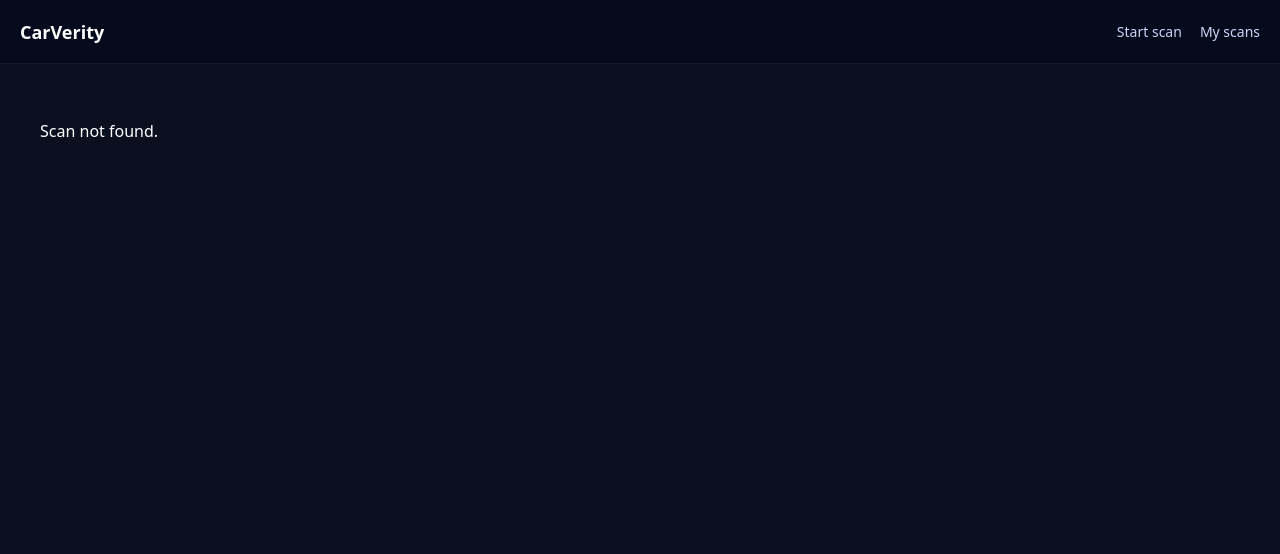
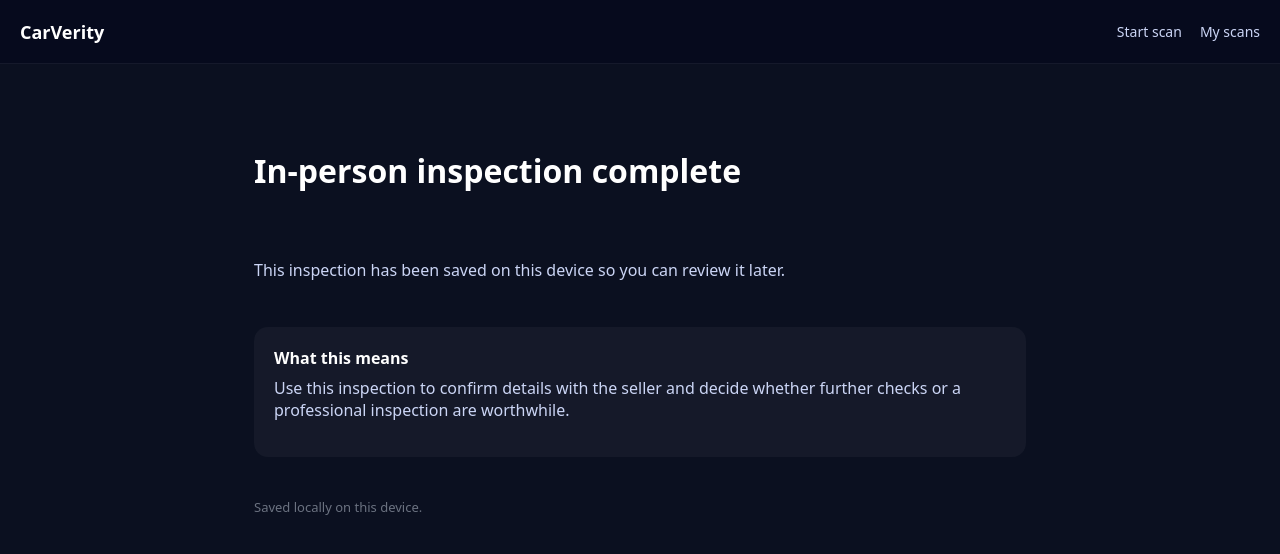
Before and after one commit to jeremy-swallow/carverity-clean, a React (Vite) app: page /scan/in-person/summary in a window 1280 px wide. Before the commit this address had no page. Shown: the top 554 px of the page. Built offline with nearby package versions, Linux system fonts and the light colour scheme.

Commit message:
Fix in-person scan completion without scanId

```diff
--- a/src/pages/InPersonSummary.tsx
+++ b/src/pages/InPersonSummary.tsx
@@ -1,25 +1,27 @@
-import { useEffect, useState } from "react";
-import { useParams } from "react-router-dom";
-import { getScanById } from "../utils/scanStorage";
+import { useEffect } from "react";
+import { saveScan, generateScanId } from "../utils/scanStorage";
 import type { SavedScan } from "../utils/scanStorage";
 
+const IN_PERSON_SAVED_FLAG = "carverity_in_person_saved";
+
 export default function InPersonSummary() {
-  const { scanId } = useParams();
-  const [scan, setScan] = useState<SavedScan | null>(null);
+  useEffect(() => {
+    const alreadySaved = localStorage.getItem(IN_PERSON_SAVED_FLAG);
+    if (alreadySaved) return;
 
-  useEffect(() => {
-    if (!scanId) return;
-    const found = getScanById(scanId);
-    if (found) setScan(found);
-  }, [scanId]);
+    const scan: SavedScan = {
+      id: generateScanId(),
+      type: "in-person",
+      title: "In-person check — on site",
+      createdAt: new Date().toISOString(),
+      context: "in-person",
+      summary:
+        "This in-person inspection focused on visible condition, warning signs, and details that are difficult to verify from a listing alone.",
+    };
 
-  if (!scan) {
-    return (
-      <div style={{ padding: 40 }}>
-        <p>Scan not found.</p>
-      </div>
-    );
-  }
+    saveScan(scan);
+    localStorage.setItem(IN_PERSON_SAVED_FLAG, "true");
+  }, []);
 
   return (
     <div
@@ -32,16 +34,28 @@ export default function InPersonSummary() {
         gap: 28,
       }}
     >
-      <h1>{scan.title}</h1>
+      <h1>In-person inspection complete</h1>
 
-      {scan.summary && (
-        <p style={{ color: "#cbd5f5", lineHeight: 1.6 }}>
-          {scan.summary}
+      <p style={{ color: "#cbd5f5", lineHeight: 1.6 }}>
+        This inspection has been saved on this device so you can review it later.
+      </p>
+
+      <section
+        style={{
+          padding: 20,
+          borderRadius: 14,
+          background: "rgba(255,255,255,0.04)",
+        }}
+      >
+        <strong>What this means</strong>
+        <p style={{ color: "#cbd5f5", marginTop: 8 }}>
+          Use this inspection to confirm details with the seller and decide
+          whether further checks or a professional inspection are worthwhile.
         </p>
-      )}
+      </section>
 
       <p style={{ fontSize: 13, color: "#6b7280" }}>
-        Saved on this device.
+        Saved locally on this device.
       </p>
     </div>
   );
```
